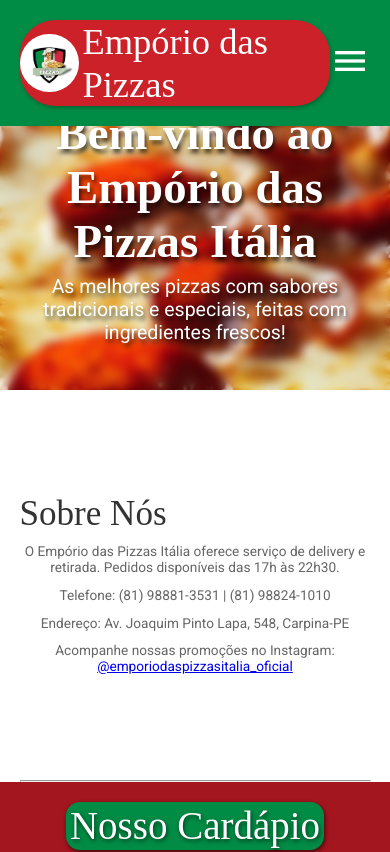
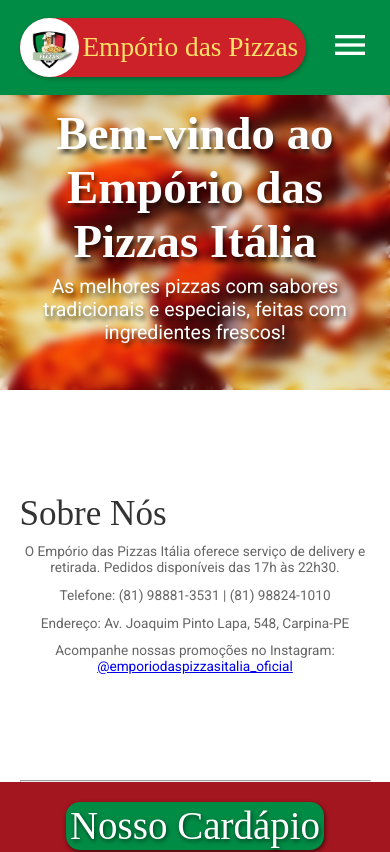
Before and after one commit to BMinority/REACT-Emporio-Pizzas, a React (Vite) app in the folder emporio-das-pizzas/: page / in a window 390 px wide. Shown: the top 852 px of the page. Built offline with nearby package versions, Linux system fonts and the light colour scheme; a web font is replaced by a local one.

Commit message:
ajuste no padding do menu

```diff
--- a/emporio-das-pizzas/src/App.css
+++ b/emporio-das-pizzas/src/App.css
@@ -7,6 +7,7 @@
   --cor-verde-escuro: #006937;
   --cor-vermelho-escuro: #A3151F;
   --cor-amarelo-destaque: #FFCC00;
+  --cor-amarelo-claro: #ffe168;
 
   /* Text colors */
   --cor-texto-primario: #333333;
--- a/emporio-das-pizzas/src/css/Menu.css
+++ b/emporio-das-pizzas/src/css/Menu.css
@@ -4,7 +4,7 @@
 .menu-header {
     width: 100%;
     background-color: var(--cor-verde);
-    padding: 20px;
+    padding: 18px 20px;
     display: flex;
     justify-content: center;
     align-items: center;
@@ -39,7 +39,7 @@
 .menu-logo a {
     display: flex;
     align-items: center;
-    color: var(--cor-texto-branco);
+    color: var(--cor-amarelo-claro);
     gap: 1vw;
     text-decoration: none;
 }
@@ -94,7 +94,7 @@
 
 @media (max-width: 430px) {
     .menu-logo {
-        font-size: 8vw;
+        font-size: 6vw;
     }
 
     .menu-logo img {
```
